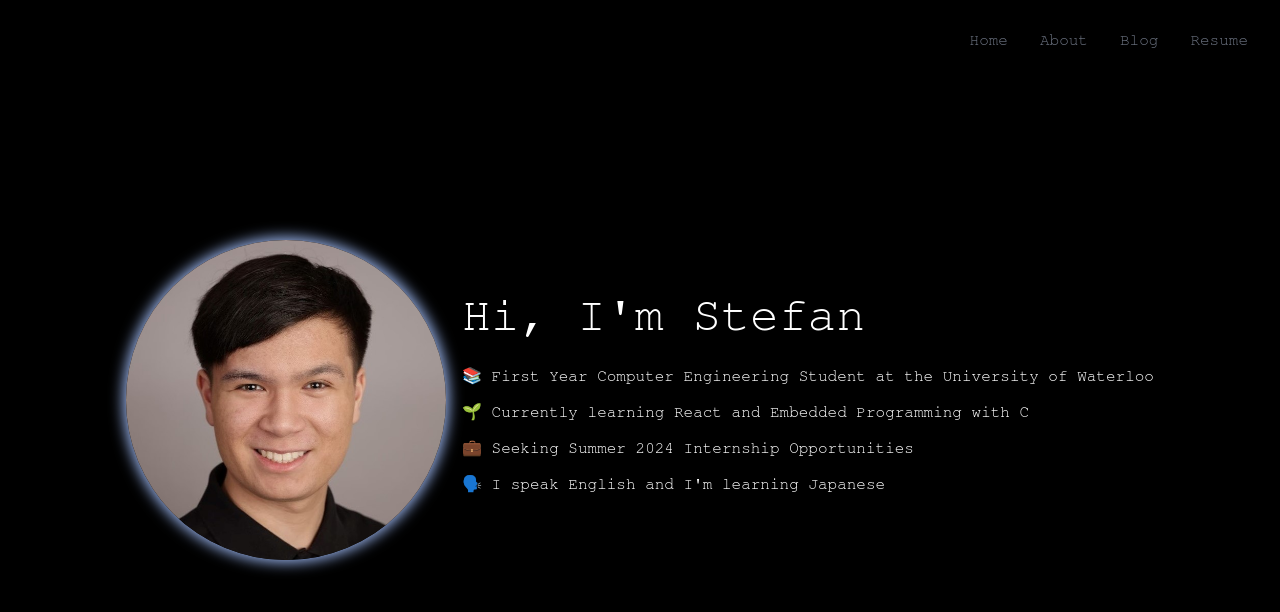
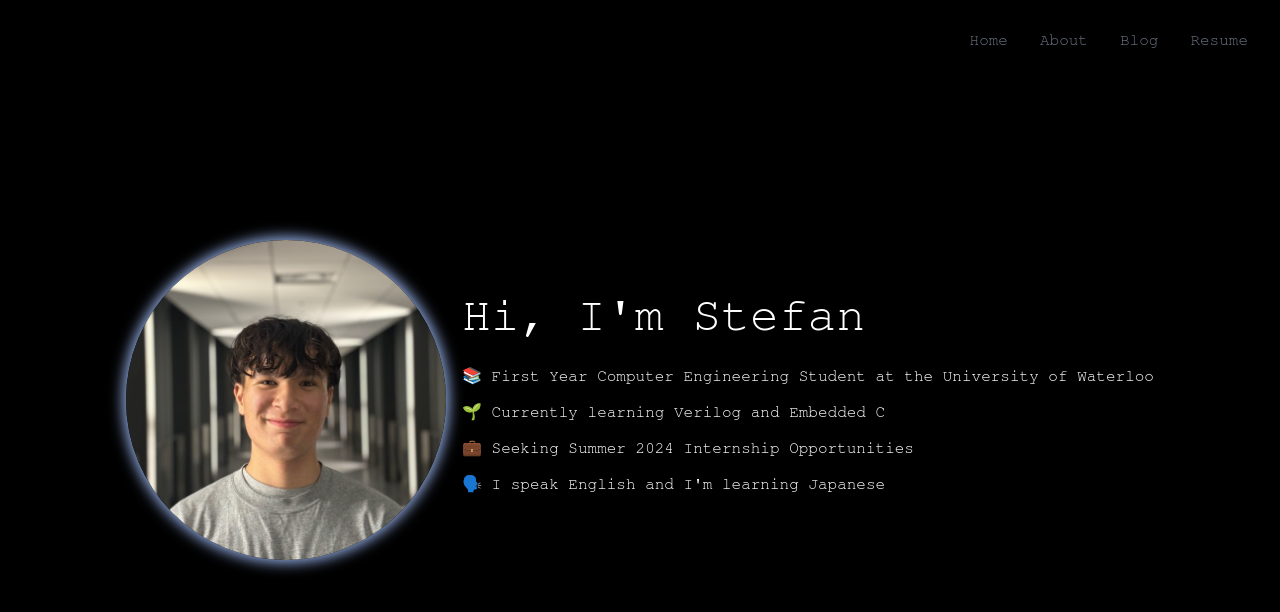
Before and after one commit to stefantzn/stefantzn.github.io, a Next.js app: page /about in a window 1280 px wide. Shown: the top 612 px of the page. Built offline with nearby package versions, Linux system fonts and the light colour scheme.

Commit message:
updated image, learning, and resume

```diff
--- a/pages/about.js
+++ b/pages/about.js
@@ -50,7 +50,7 @@ const About = () => {
               📚 First Year Computer Engineering Student at the University of Waterloo
             </motion.li>
             <motion.li className="mb-3 whitespace-pre-line" initial={{ opacity: 0 }} animate={{ opacity: 1 }} transition={{ duration: 1, delay: 2 }}>
-              🌱 Currently learning React and Embedded Programming with C
+              🌱 Currently learning Verilog and Embedded C
             </motion.li>
             <motion.li className="mb-3 whitespace-pre-line" initial={{ opacity: 0 }} animate={{ opacity: 1 }} transition={{ duration: 1, delay: 2.5 }}>
               💼 Seeking Summer 2024 Internship Opportunities
```
Also changed, not shown: public/portrait.png, 1 other file (tests, documents, lock files or other folders).
